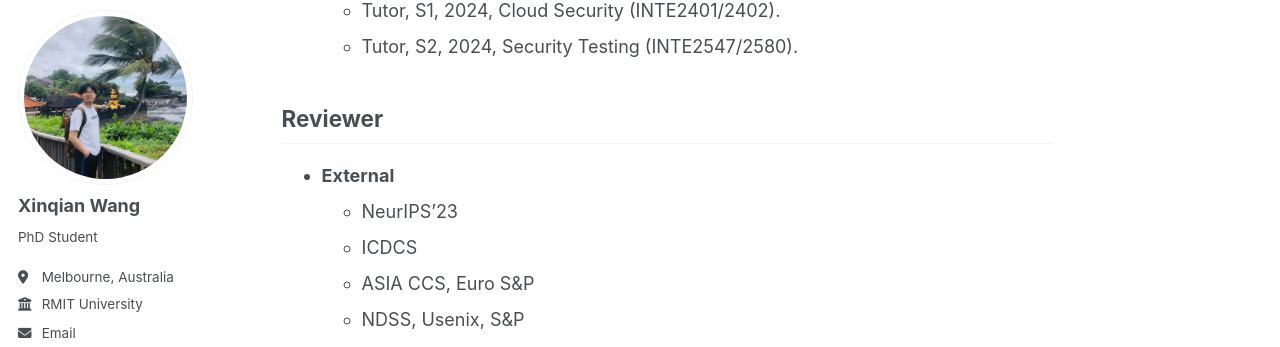
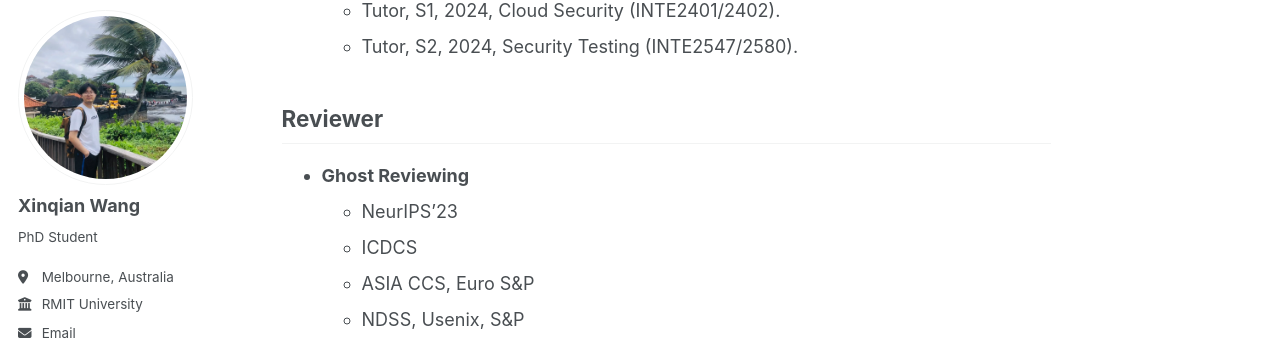
Before and after one commit to Wangxinqian/Academic, a Jekyll site: the page built from _pages/about.md, in a window 1280 px wide and 900 px high, scrolled down 913 px. Shown: the part 96-443 px from the top of the window. Built offline with Jekyll 4.4.1, drawn with Linux system fonts in a browser that asks for light colours; some web fonts are replaced.

Commit message:
Update about.md

```diff
--- a/_pages/about.md
+++ b/_pages/about.md
@@ -36,7 +36,7 @@ Teaching
 
 Reviewer
 ------
-- **External**
+- **Ghost Reviewing**
   - NeurIPS'23
   - ICDCS
   - ASIA CCS, Euro S&P
```
